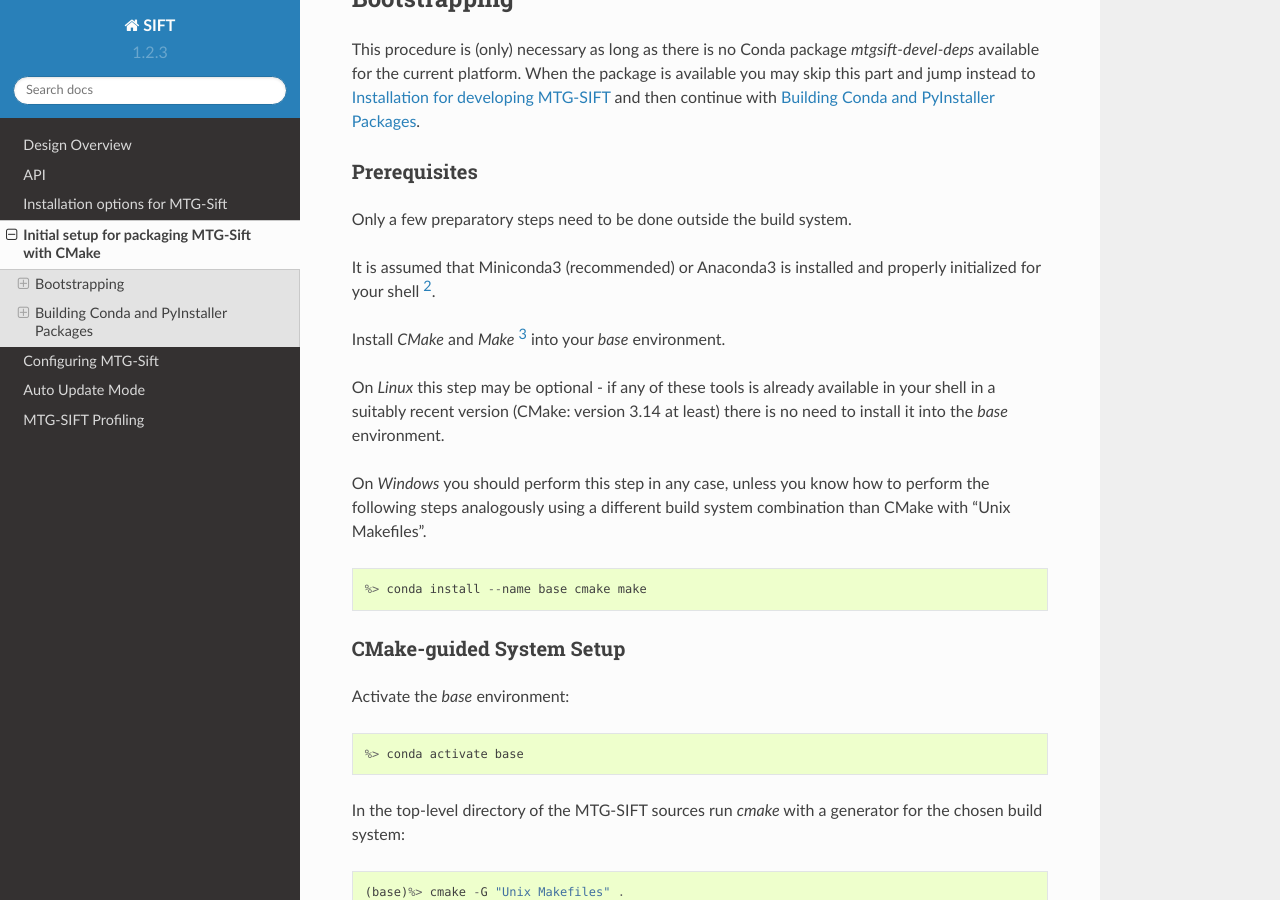
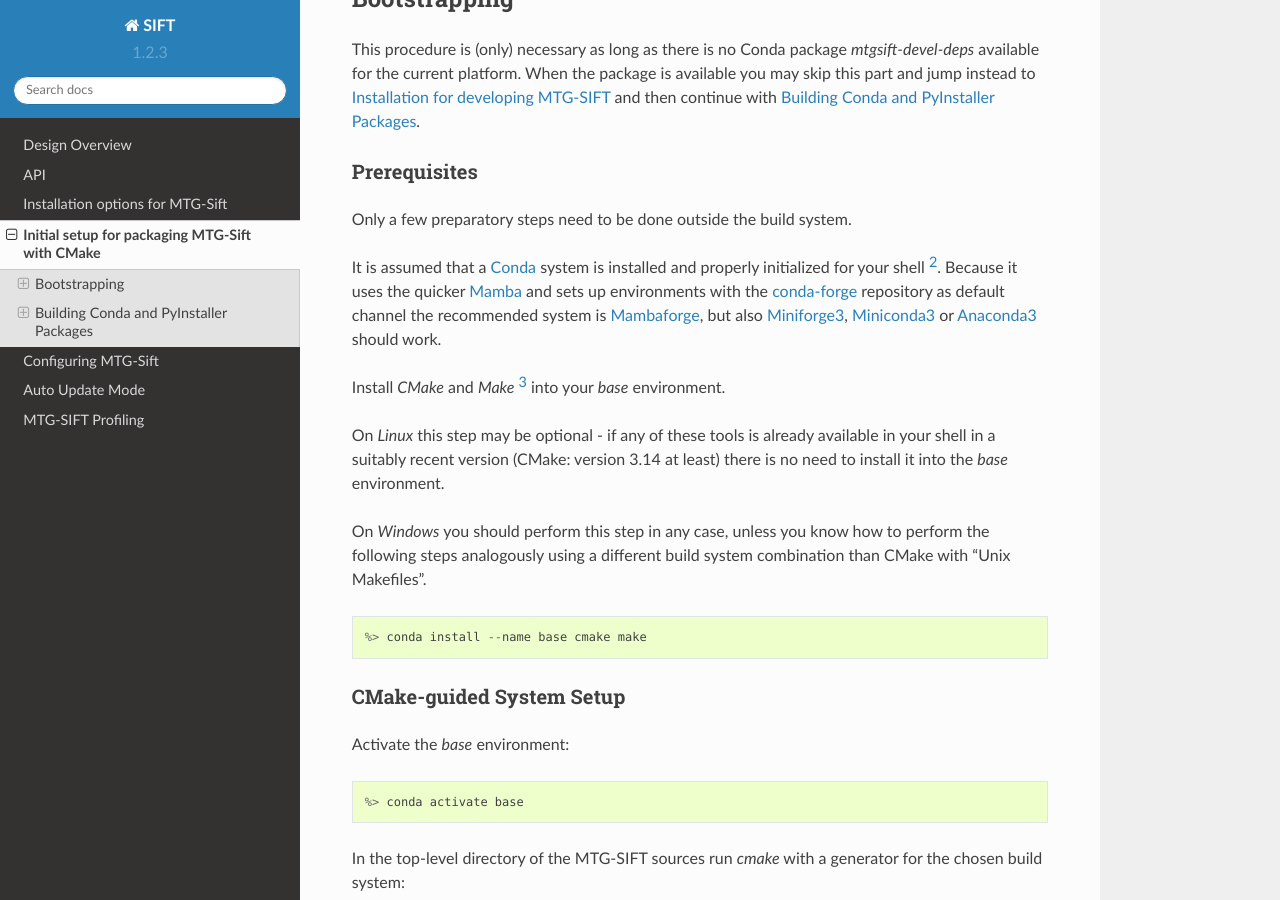
Before and after one commit to ssec/sift, a Sphinx documentation site: the page built from doc/source/PACKAGING-mtgsift.rst, in a window 1280 px wide and 900 px high, scrolled down 418 px. Built offline with Sphinx 7.4.7 and the Read the Docs theme 2.0.0, drawn with Linux system fonts in a browser that asks for light colours.

Commit message:
Document recommendation to use Mamba

```diff
--- a/doc/source/PACKAGING-mtgsift.rst
+++ b/doc/source/PACKAGING-mtgsift.rst
@@ -27,8 +27,16 @@
 
 Only a few preparatory steps need to be done outside the build system.
 
-It is assumed that Miniconda3 (recommended) or Anaconda3 is installed and
-properly initialized for your shell [#f2]_.
+It is assumed that a `Conda <https://docs.conda.io/projects/conda/en/stable/>`_
+system is installed and properly initialized for your shell [#f2]_. Because it
+uses the quicker
+`Mamba <https://mamba.readthedocs.io/en/latest/index.html>`_
+and sets up environments with the `conda-forge <https://conda-forge.org/>`_
+repository as default channel the recommended system is
+`Mambaforge <https://github.com/conda-forge/miniforge#mambaforge>`_,
+but also `Miniforge3 <https://github.com/conda-forge/miniforge#miniforge3>`_,
+`Miniconda3 <https://docs.conda.io/en/latest/miniconda.html#latest-miniconda-installer-links>`_
+or `Anaconda3 <https://www.anaconda.com/products/distribution>`_ should work.
 
 Install *CMake* and *Make* [#f3]_ into your *base* environment.
 
```
